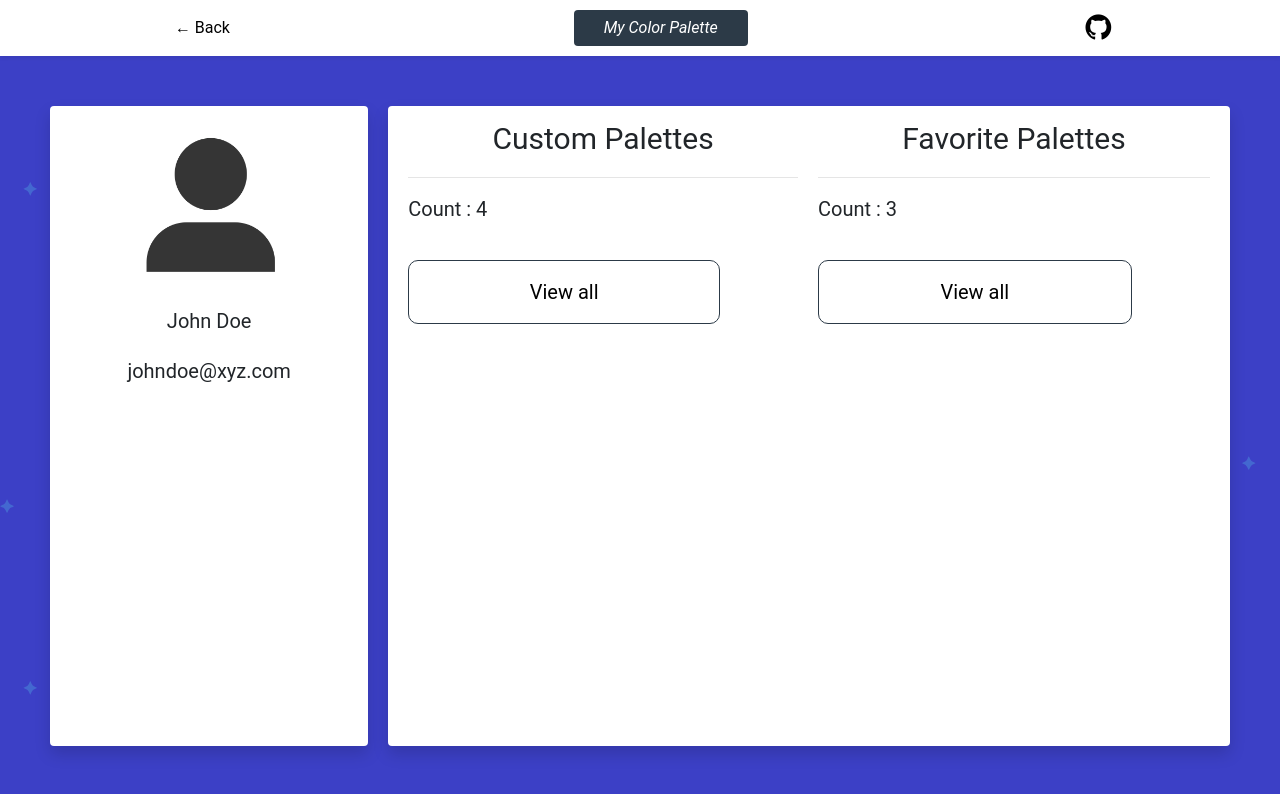
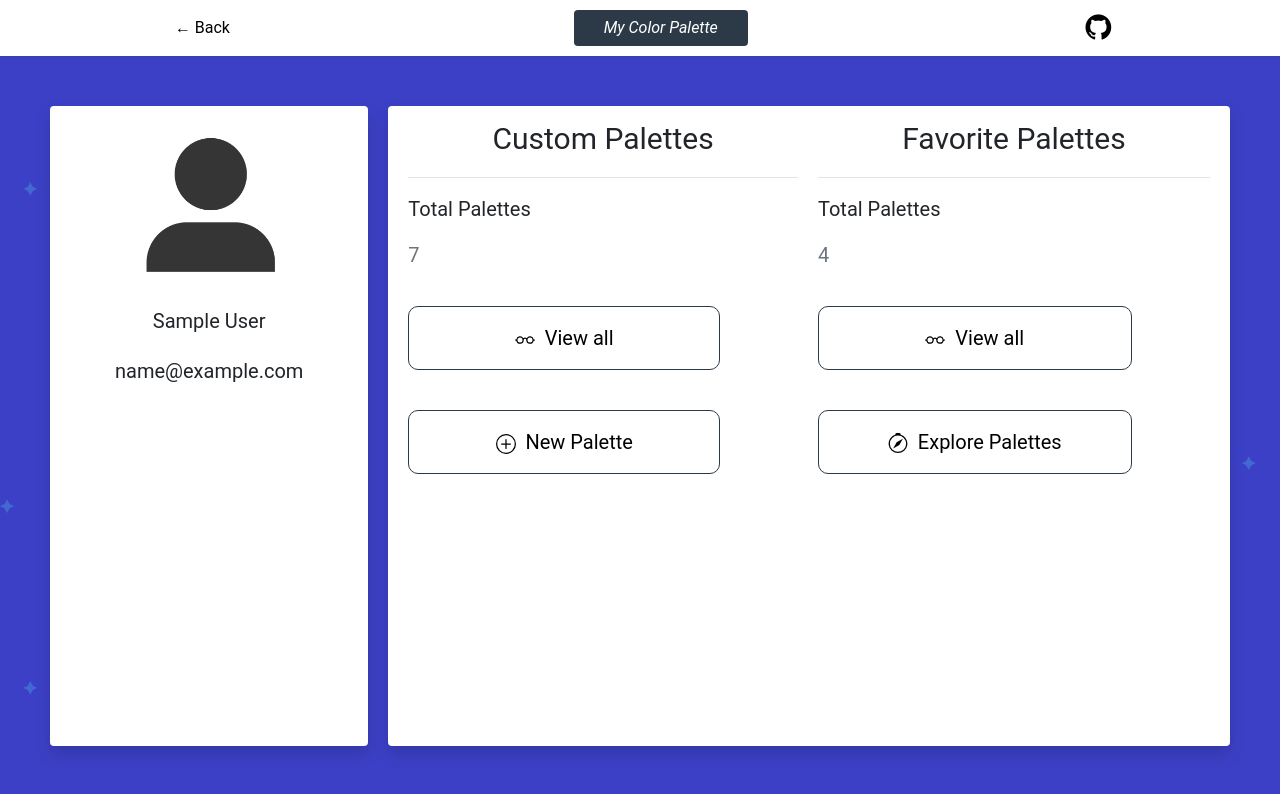
Before and after one commit to nvkex/my-color-palette, a React (Create React App) app: page /dashboard in a window 1280 px wide. Shown: the top 794 px of the page. Built offline with nearby package versions, Linux system fonts and the light colour scheme; no server answers; sample sign-in values are in the browser's storage.

Commit message:
update: dashboard design and layout

```diff
--- a/src/components/User/Dashboard.js
+++ b/src/components/User/Dashboard.js
@@ -1,21 +1,27 @@
 import React from 'react';
 import { useSelector } from 'react-redux';
+import { Redirect } from 'react-router';
+import { Link } from 'react-router-dom';
 
 export default function Dashboard() {
 
   const auth = useSelector(state => state.authReducer);
   const { token, user } = auth;
-  console.log(token, user);
+
+  if (!token || !user) {
+    return <Redirect to="/login" />
+  }
+
   return (
     <div className="dashboard">
 
       <div className="profile-section shadow">
         <img src="./static/default_profile.png" alt="profile_picture" />
         <div>
-          <span>John Doe</span>
+          <span>{user.name}</span>
         </div>
         <div>
-          <span>johndoe@xyz.com</span>
+          <span>{user.email}</span>
         </div>
       </div>
 
@@ -25,10 +31,30 @@ export default function Dashboard() {
           <div className="text-center heading">Custom Palettes</div>
           <hr />
           <p>
-            <span className="">Count</span> : <span> 4 </span>
+            Total Palettes
+          </p>
+          <p className="text-muted">
+            7
           </p>
 
-          <button>View all</button>
+          <Link to="/my-palettes">
+            <button>
+              <svg width="1em" height="1em" viewBox="0 0 16 16" class="bi bi-eyeglasses" fill="currentColor" xmlns="http://www.w3.org/2000/svg">
+                <path fill-rule="evenodd" d="M4 6a2 2 0 1 0 0 4 2 2 0 0 0 0-4zm2.625.547a3 3 0 0 0-5.584.953H.5a.5.5 0 0 0 0 1h.541A3 3 0 0 0 7 8a1 1 0 0 1 2 0 3 3 0 0 0 5.959.5h.541a.5.5 0 0 0 0-1h-.541a3 3 0 0 0-5.584-.953A1.993 1.993 0 0 0 8 6c-.532 0-1.016.208-1.375.547zM14 8a2 2 0 1 0-4 0 2 2 0 0 0 4 0z" />
+              </svg>
+              &nbsp; View all
+            </button>
+          </Link>
+          <br />
+          <Link to="/">
+            <button>
+              <svg width="1em" height="1em" viewBox="0 0 16 16" class="bi bi-plus-circle" fill="currentColor" xmlns="http://www.w3.org/2000/svg">
+                <path fill-rule="evenodd" d="M8 15A7 7 0 1 0 8 1a7 7 0 0 0 0 14zm0 1A8 8 0 1 0 8 0a8 8 0 0 0 0 16z" />
+                <path fill-rule="evenodd" d="M8 4a.5.5 0 0 1 .5.5v3h3a.5.5 0 0 1 0 1h-3v3a.5.5 0 0 1-1 0v-3h-3a.5.5 0 0 1 0-1h3v-3A.5.5 0 0 1 8 4z" />
+              </svg>
+              &nbsp; New Palette
+            </button>
+          </Link>
 
         </div>
 
@@ -36,10 +62,30 @@ export default function Dashboard() {
           <div className="text-center heading">Favorite Palettes</div>
           <hr />
           <p>
-            <span className="">Count</span> : <span> 3 </span>
+            Total Palettes
+          </p>
+          <p className="text-muted">
+            4
           </p>
 
-          <button>View all</button>
+          <Link to="/favorites">
+            <button>
+              <svg width="1em" height="1em" viewBox="0 0 16 16" class="bi bi-eyeglasses" fill="currentColor" xmlns="http://www.w3.org/2000/svg">
+                <path fill-rule="evenodd" d="M4 6a2 2 0 1 0 0 4 2 2 0 0 0 0-4zm2.625.547a3 3 0 0 0-5.584.953H.5a.5.5 0 0 0 0 1h.541A3 3 0 0 0 7 8a1 1 0 0 1 2 0 3 3 0 0 0 5.959.5h.541a.5.5 0 0 0 0-1h-.541a3 3 0 0 0-5.584-.953A1.993 1.993 0 0 0 8 6c-.532 0-1.016.208-1.375.547zM14 8a2 2 0 1 0-4 0 2 2 0 0 0 4 0z" />
+              </svg>
+              &nbsp; View all
+            </button>
+          </Link>
+          <br />
+          <Link to="/explore">
+            <button>
+              <svg width="1em" height="1.0625em" viewBox="0 0 16 17" class="bi bi-compass" fill="currentColor" xmlns="http://www.w3.org/2000/svg">
+                <path fill-rule="evenodd" d="M8 16.016a7.5 7.5 0 0 0 1.962-14.74A1 1 0 0 0 9 0H7a1 1 0 0 0-.962 1.276A7.5 7.5 0 0 0 8 16.016zm6.5-7.5a6.5 6.5 0 1 1-13 0 6.5 6.5 0 0 1 13 0z" />
+                <path d="M6.94 7.44l4.95-2.83-2.83 4.95-4.949 2.83 2.828-4.95z" />
+              </svg>
+              &nbsp; Explore Palettes
+            </button>
+          </Link>
 
         </div>
 
```
